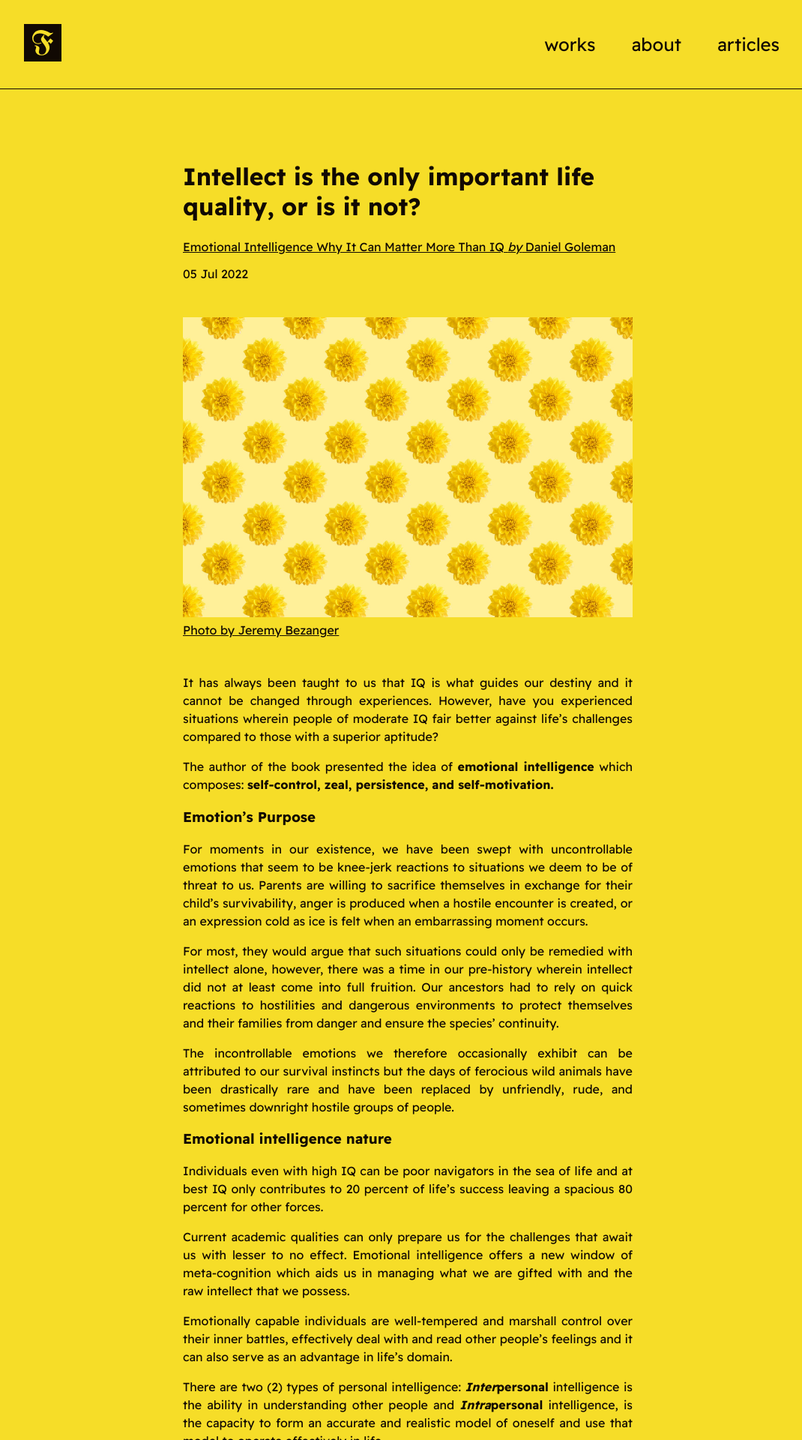
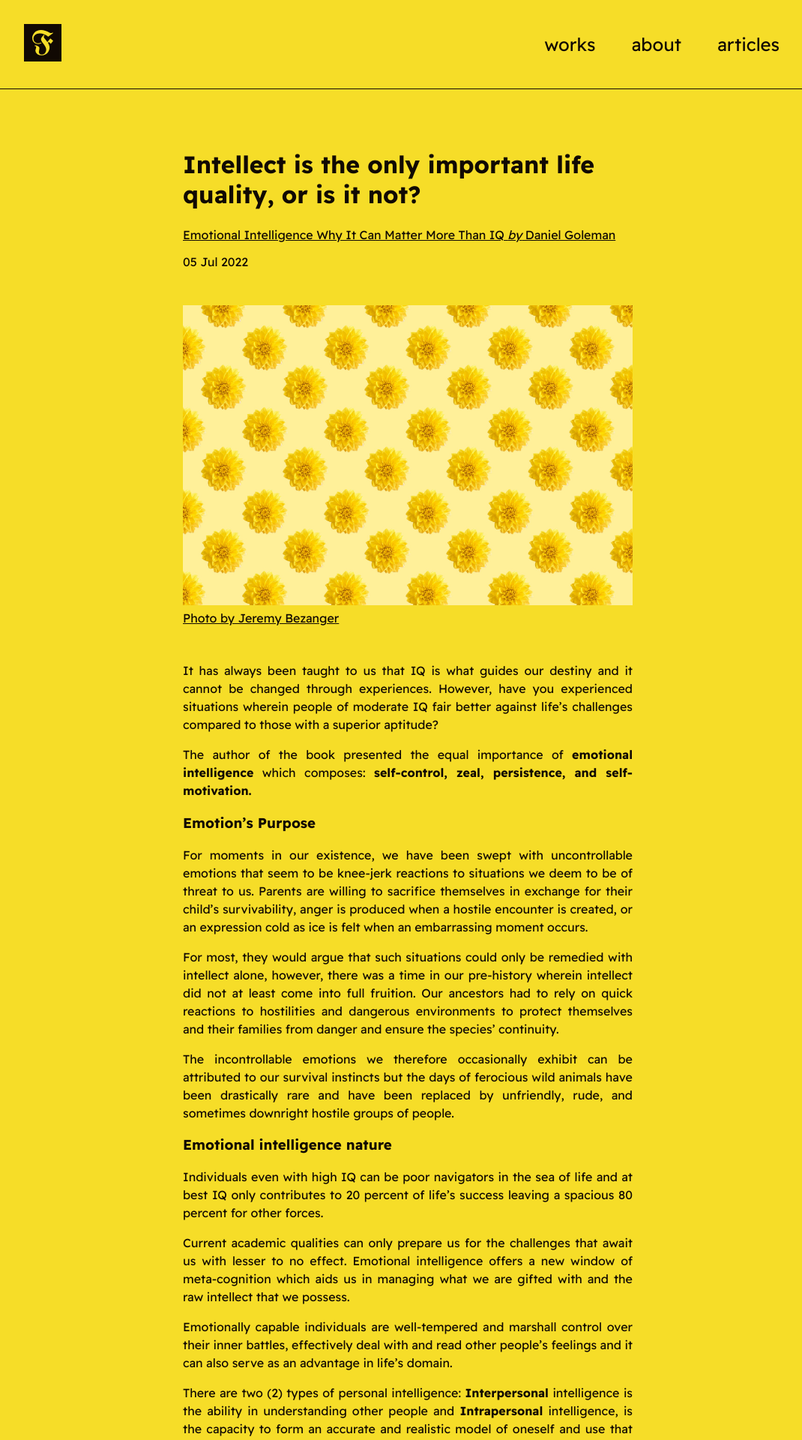
Before and after one commit to franthormel/franthormel.github.io, a Jekyll site: the page built from _posts/2022-07-05-emotional-intelligence.md, in a window 1280 px wide. Shown: the top 1920 px of the page at 75% size, without its empty margins (96-1166 px from the left). Built offline with Jekyll 4.4.1, drawn with Linux system fonts in a browser that asks for light colours.

Commit message:
Finalize style
Fix margins and padding

```diff
--- a/_layouts/article.html
+++ b/_layouts/article.html
@@ -4,24 +4,24 @@ layout: default
 
 <section class="article">
   <section>
-    <!-- Title -->
     <h1 class="article__header">{{ page.title }}</h1>
 
-    <!-- Book Details (if any) -->
-    <section class="article__book">
-      <a class="article__book__url" target="_blank" href="{{ page.book.url }}">
-        {{ page.book.title }} {% if page.book.author %}
-        <span class="article__book__author">by</span> {{ page.book.author }} {%
-        endif %}
+    <section class="article__source">
+      <a
+        class="article__source__url"
+        target="_blank"
+        href="{{ page.source.url }}"
+      >
+        {{ page.source.title }} {% if page.source.author %}
+        <span class="article__source__author">by</span> {{ page.source.author }}
+        {% endif %}
       </a>
     </section>
 
-    <!-- Date posted -->
     <section class="article__date">
       {% if page.date_posted %} {{ page.date | date_to_string }} {% endif %}
     </section>
 
-    <!-- Image (if any) -->
     {% if page.image %}
     <section class="article__image">
       <img
--- a/_posts/2022-07-05-emotional-intelligence.md
+++ b/_posts/2022-07-05-emotional-intelligence.md
@@ -1,6 +1,6 @@
 ---
 title: Intellect is the only important life quality, or is it not?
-book:
+source:
     author: Daniel Goleman
     title: Emotional Intelligence Why It Can Matter More Than IQ
     url: https://www.goodreads.com/book/show/26329.Emotional_Intelligence
@@ -16,7 +16,7 @@ image:
 
 It has always been taught to us that IQ is what guides our destiny and it cannot be changed through experiences. However, have you experienced situations wherein people of moderate IQ fair better against life's challenges compared to those with a superior aptitude?
 
-The author of the book presented the idea of **emotional intelligence** which composes: **self-control, zeal, persistence, and self-motivation.**
+The author of the book presented the equal importance of **emotional intelligence** which composes: **self-control, zeal, persistence, and self-motivation.**
 
 
 
@@ -36,7 +36,7 @@ Current academic qualities can only prepare us for the challenges that await us
 
 Emotionally capable individuals are well-tempered and marshall control over their inner battles, effectively deal with and read other people's feelings and it can also serve as an advantage in life's domain.
 
-There are two (2) types of personal intelligence: ***Inter*personal** intelligence is the ability in understanding other people and ***Intra*personal** intelligence, is the capacity to form an accurate and realistic model of oneself and use that model to operate effectively in life.
+There are two (2) types of personal intelligence: **Interpersonal** intelligence is the ability in understanding other people and **Intrapersonal** intelligence, is the capacity to form an accurate and realistic model of oneself and use that model to operate effectively in life.
 
 The majority of people will describe an intelligent person as someone who possesses practical people skills like the following:
 1.  **Knowing one's emotions**: *Self-awareness* is the cornerstone of emotional intelligence, being fully aware of the emotion, one is currently experiencing and being able to monitor such emotion.
--- a/_sass/_article.scss
+++ b/_sass/_article.scss
@@ -1,7 +1,7 @@
 .article {
   max-width: 600px;
 
-  @include layout;
+  @include layout($padding-top-bottom: 3rem);
 }
 
 .article__header {
@@ -9,36 +9,36 @@
   margin-bottom: 1.5rem;
 }
 
-.article__book,
+.article__source,
 .article__date {
   margin-bottom: 1rem;
 }
 
-.article__book__author {
-  font-style: italic;
+.article__source__url,
+.article__image__credit {
+  text-decoration-line: underline;
 }
 
-.article__book__url,
-.article__image__credit {
-  text-decoration-line: underline;
+.article__source__author {
+  font-style: italic;
 }
 
 .article__image {
   margin: 3rem 0;
 }
 
+.article__image__file {
+  margin-bottom: 0.2rem;
+  max-width: 100%;
+}
+
 .article__image__credit {
   display: block;
 }
 
-.article__image__file {
-  max-width: 100%;
-  margin-bottom: 0.2rem;
-}
-
 .article__content {
+  line-height: 1.5rem;
   text-align: justify;
-  line-height: 1.5rem;
 }
 
 .article__footer {
--- a/_sass/_index.scss
+++ b/_sass/_index.scss
@@ -29,14 +29,10 @@ body {
   padding: 0;
 }
 
-@mixin layout {
+@mixin layout($padding-top-bottom: 5rem) {
   margin: 0 auto;
   width: 80%;
-  padding: 5% 0;
-
-  @media all and (max-width: 700px) {
-    padding: 5vh 0;
-  }
+  padding: $padding-top-bottom 0;
 }
 
 @mixin link-hover {
```
